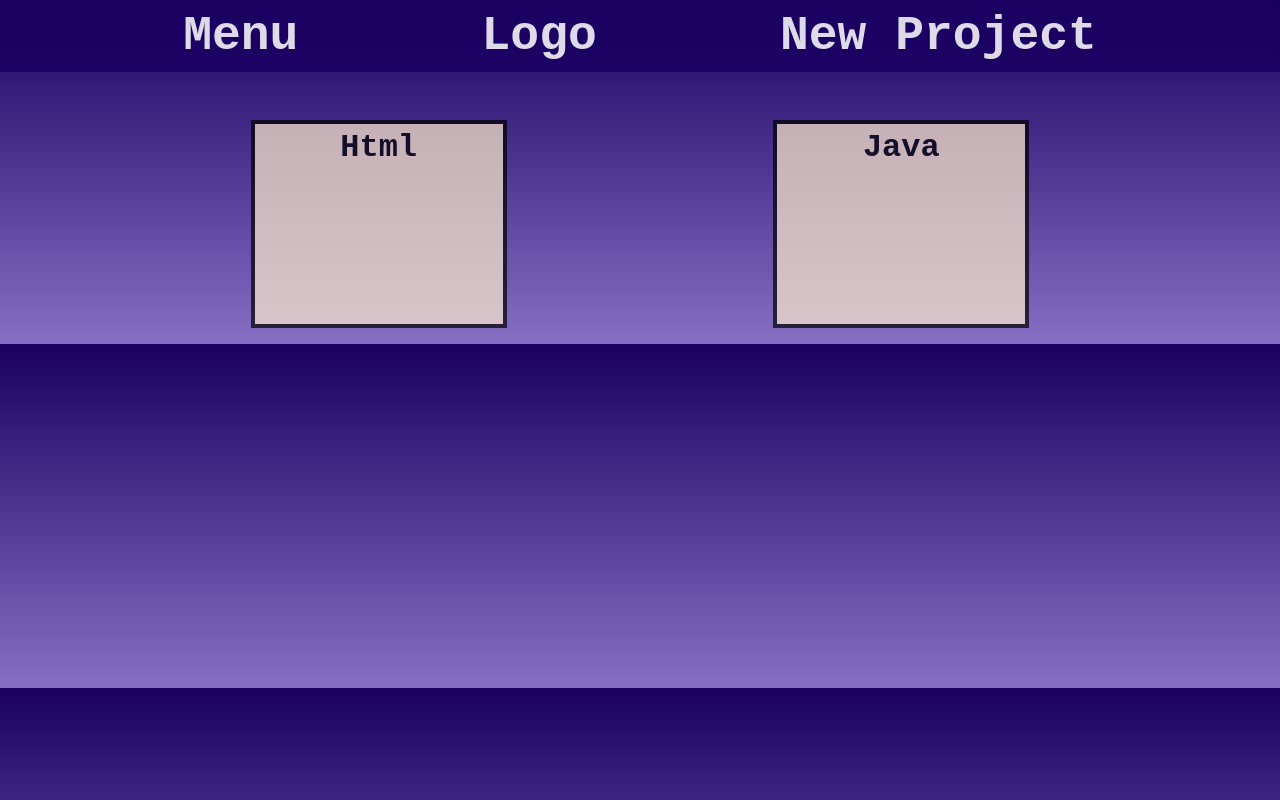
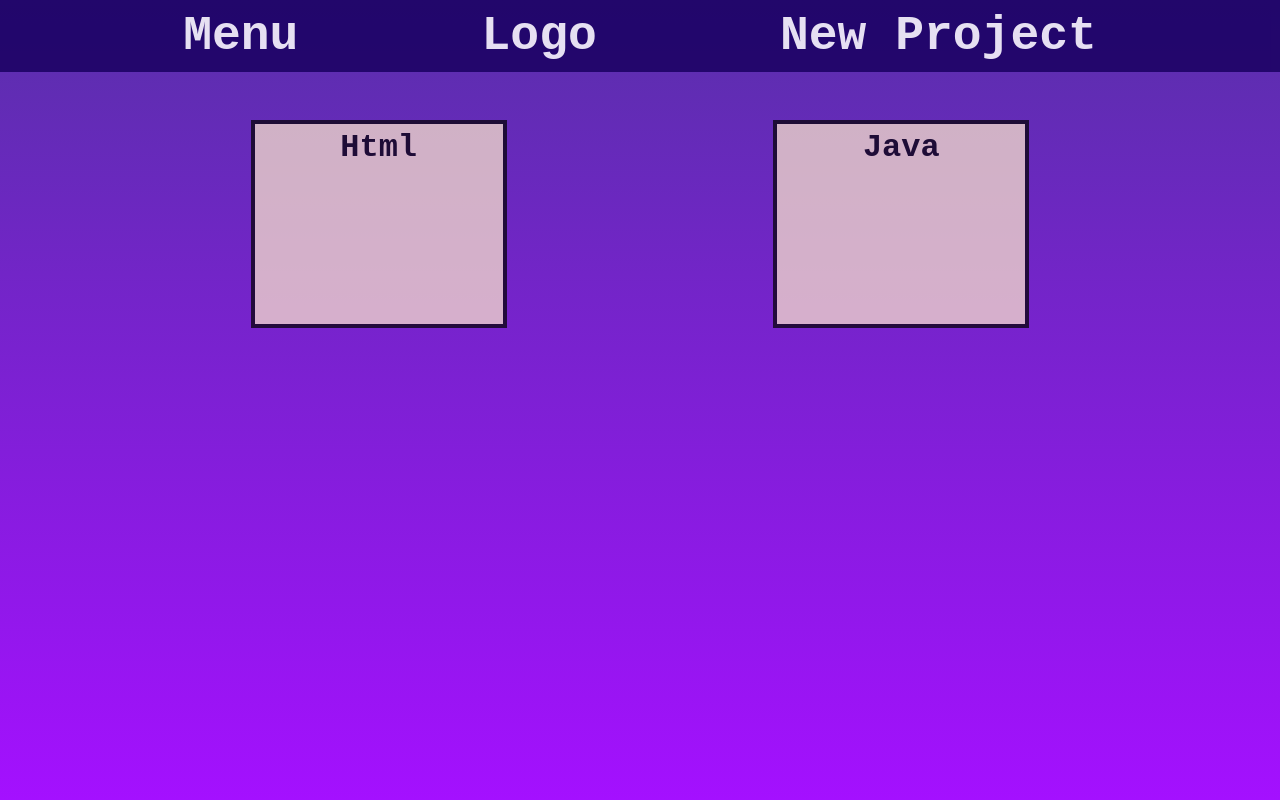
Before and after one commit to staten-island-tech/fullstack-frontend-ctrl-alt-elite, a Nuxt app in the folder frontend/: page /ProjectsPage in a window 1280 px wide. Built offline with nearby package versions, Linux system fonts and the light colour scheme.

Commit message:
Update ProjectsPage.vue

```diff
--- a/frontend/pages/ProjectsPage.vue
+++ b/frontend/pages/ProjectsPage.vue
@@ -32,7 +32,8 @@ export default{
 
 <style>
 body{
-   background: linear-gradient(#190061,#8570c5);
+   background: linear-gradient(#5830AA,#A410FF);
+   height: 100vh;
 }
 
 .temp1{
```
